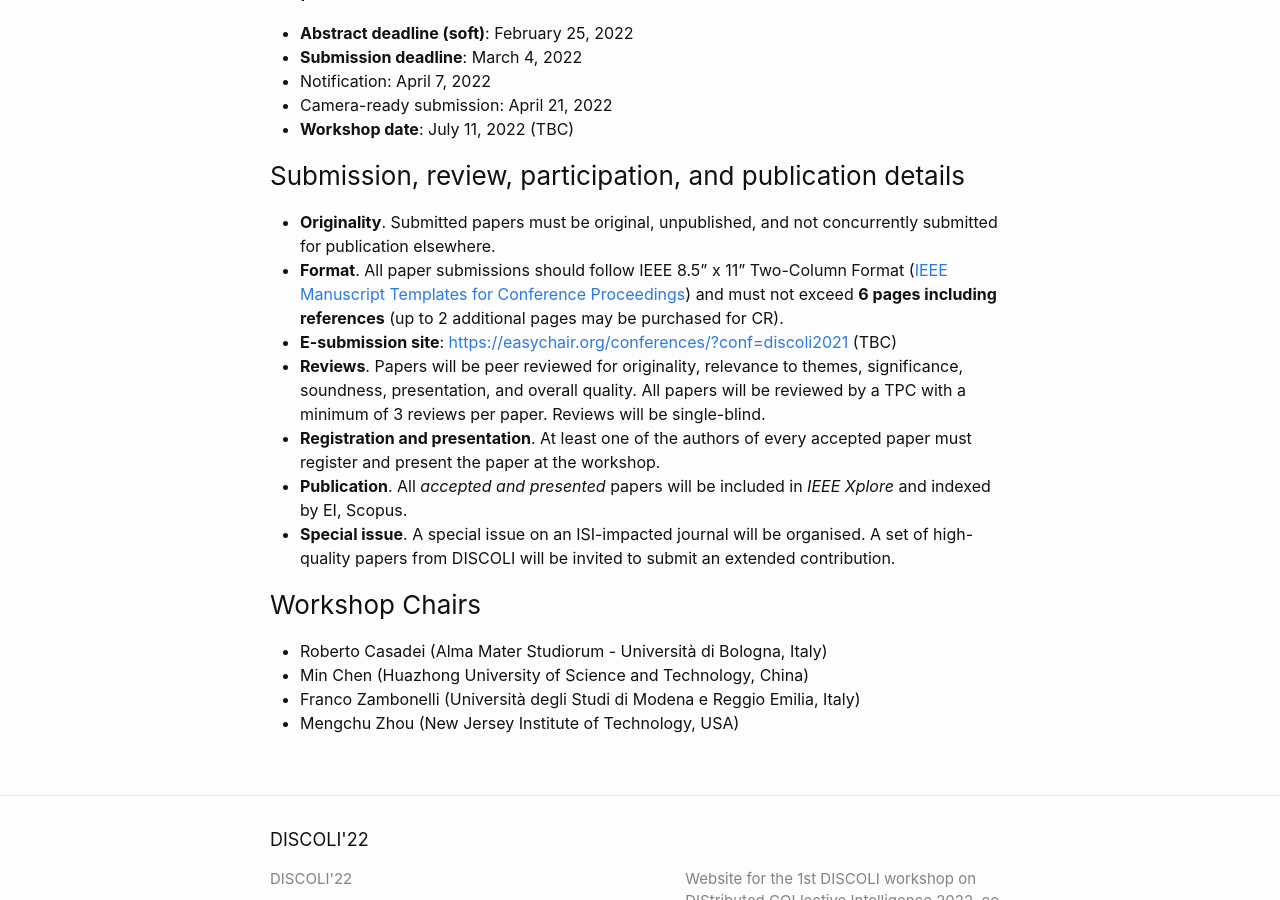
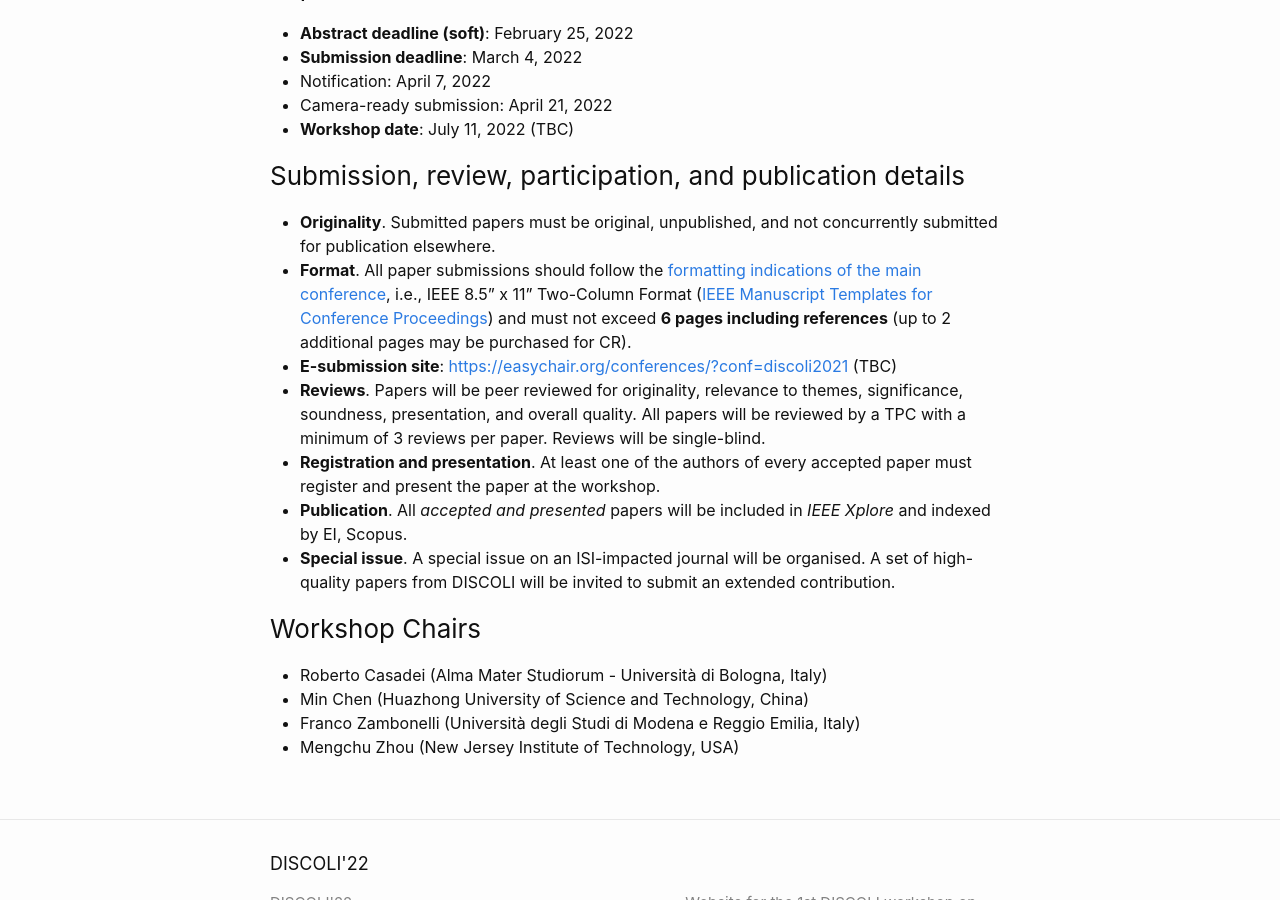
Before and after one commit to discoli-workshop/2023, a Jekyll site: the page built from index.markdown, in a window 1280 px wide and 900 px high, scrolled down 1049 px. Built offline with Jekyll 4.4.1, drawn with Linux system fonts in a browser that asks for light colours.

Commit message:
Format as per main conf

```diff
--- a/index.markdown
+++ b/index.markdown
@@ -41,7 +41,7 @@ The topics of interest include (but are not limited to) the following:
 ### Submission, review, participation, and publication details
 
 - **Originality**. Submitted papers must be original, unpublished, and not concurrently submitted for publication elsewhere.
-- **Format**. All paper submissions should follow IEEE 8.5" x 11" Two-Column Format ([IEEE Manuscript Templates for Conference Proceedings](https://www.ieee.org/conferences/publishing/templates.html)) and must not exceed **6 pages including references** (up to 2 additional pages may be purchased for CR).
+- **Format**. All paper submissions should follow the [formatting indications of the main conference](https://icdcs2022.icdcs.org/cfp/), i.e.,  IEEE 8.5" x 11" Two-Column Format ([IEEE Manuscript Templates for Conference Proceedings](https://www.ieee.org/conferences/publishing/templates.html)) and must not exceed **6 pages including references** (up to 2 additional pages may be purchased for CR).
 - **E-submission site**: <https://easychair.org/conferences/?conf=discoli2021> (TBC)
 - **Reviews**. Papers will be peer reviewed for originality, relevance to themes, significance, soundness, presentation, and overall quality. All papers will be reviewed by a TPC with a minimum of 3 reviews per paper. Reviews will be single-blind.
 - **Registration and presentation**. At least one of the authors of every accepted paper must register and present the paper at the workshop.
```
